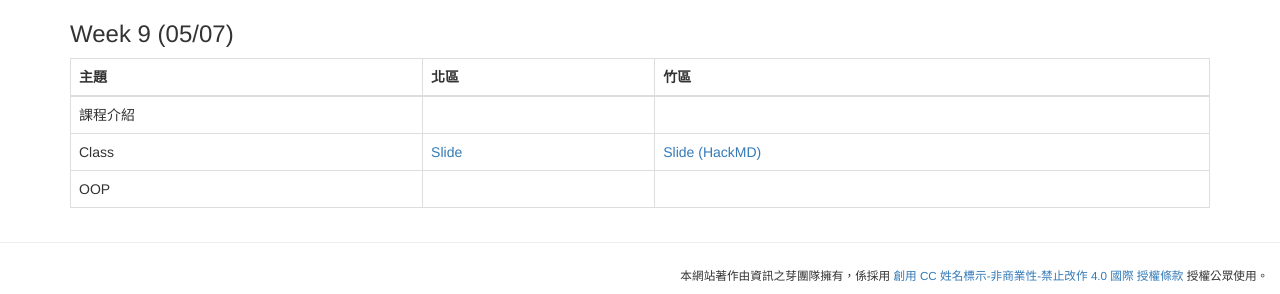
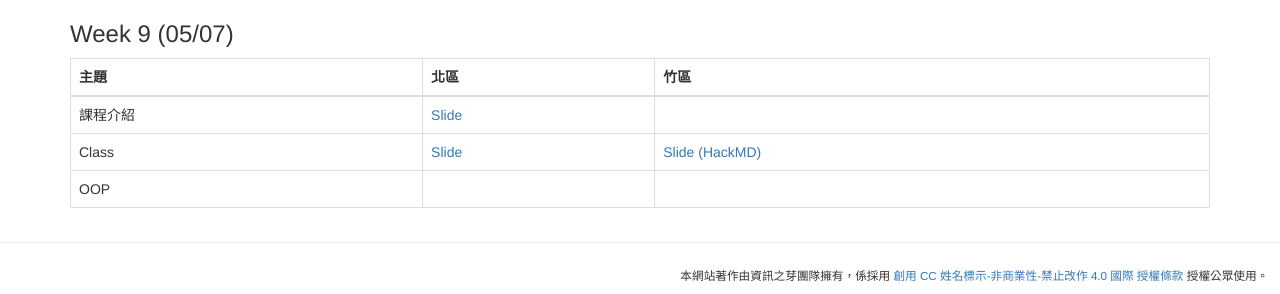
Before and after one commit to tw-csie-sprout/py2023, a Jekyll site: the page built from slides.md, in a window 1280 px wide and 900 px high, scrolled down 943 px. Shown: the part 603-897 px from the top of the window. Built offline with Jekyll 4.4.1, drawn with Linux system fonts in a browser that asks for light colours.

Commit message:
Update Slide for 2-stage intro

```diff
--- a/slides.md
+++ b/slides.md
@@ -74,6 +74,6 @@ title: "課程講義"
 {: .table .table-bordered}
 | 主題 | 北區 | 竹區 |
 | --- | --- | --- |
-| 課程介紹 |  |  |
+| 課程介紹 | [Slide](https://drive.google.com/file/d/12lCU49099lbGFXYWynd1N5HXpZPe5Ezu/view?usp=sharing) |  |
 | Class | [Slide](https://drive.google.com/file/d/1FxaTgvvHb-20o1169kOWAk7hOfB8XFRg/view?usp=share_link) | [Slide (HackMD)](https://hackmd.io/@Sean64/py-class) |
 | OOP |  |  |
```
